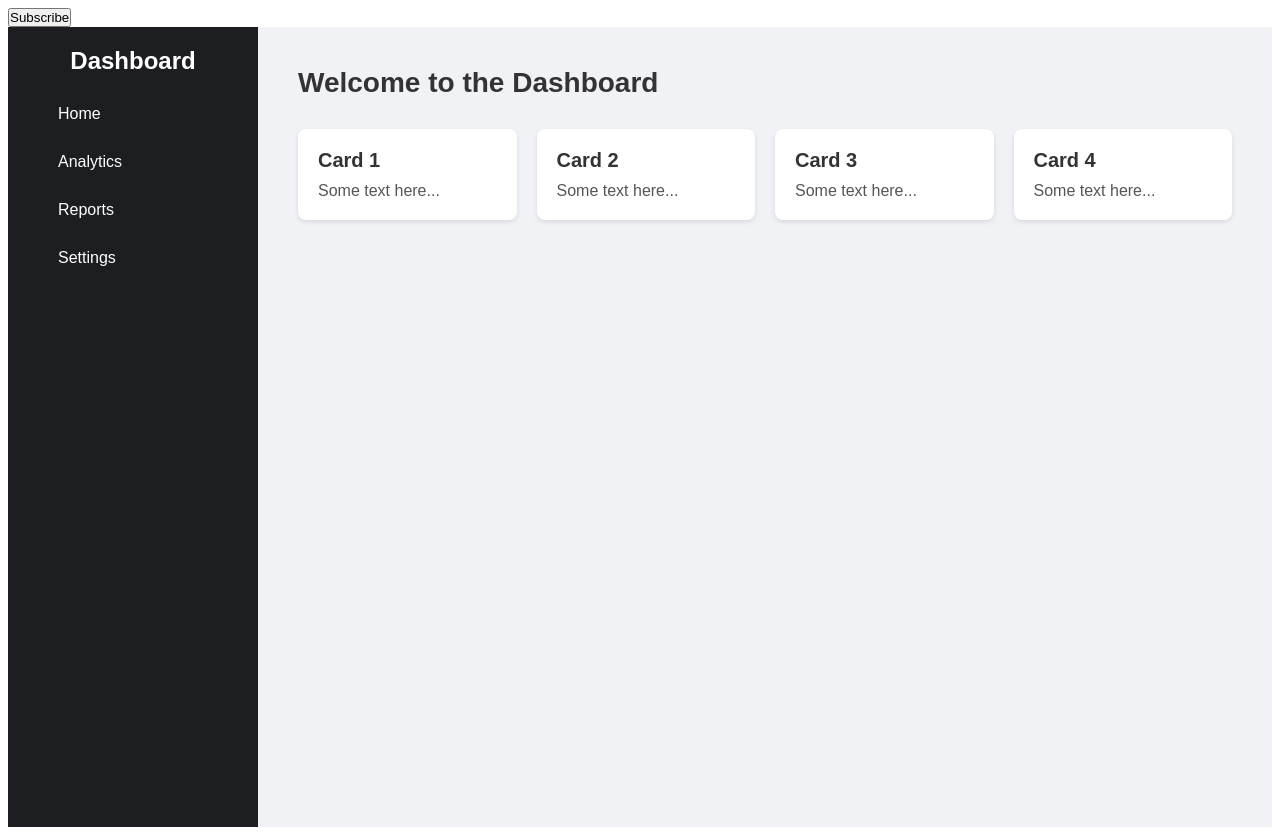
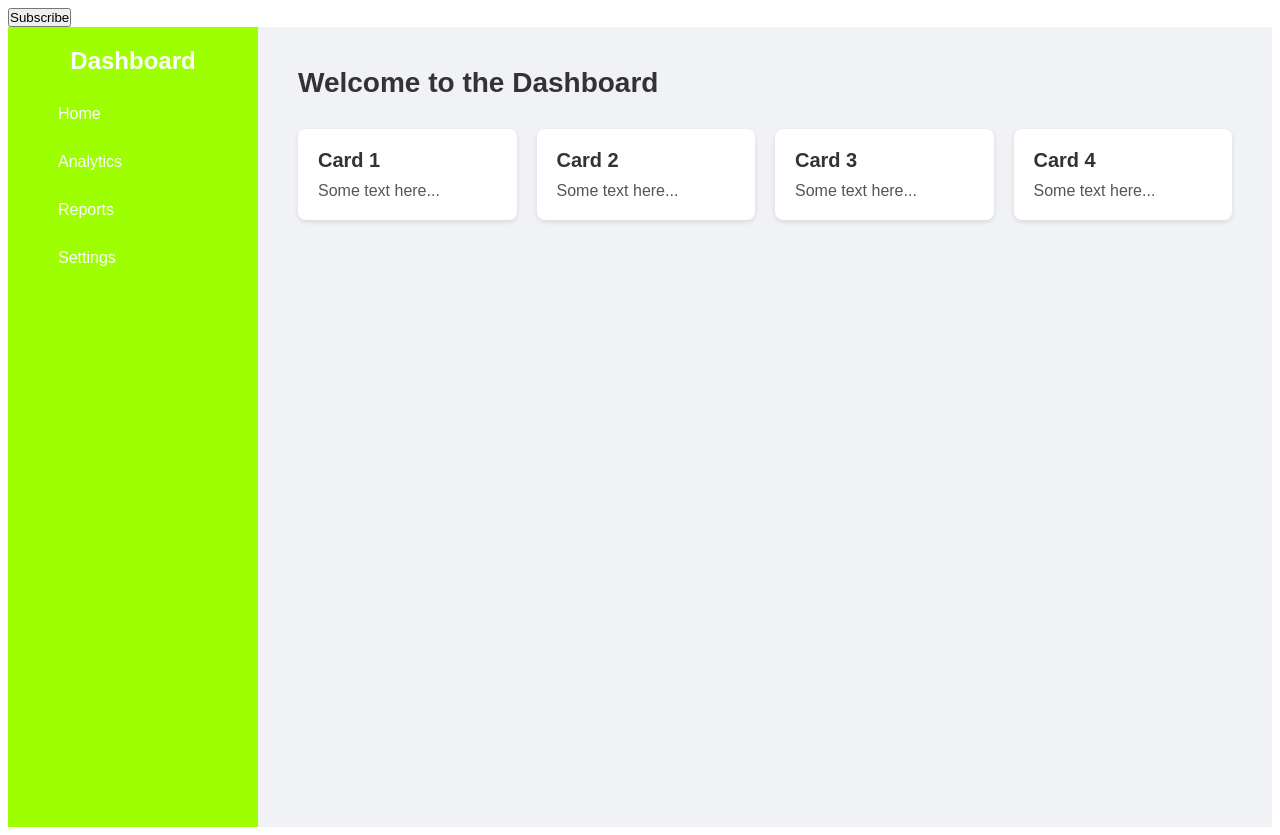
Before and after one commit to HimakarReddy955/UiTesting, an Angular app: page / in a window 1280 px wide. Built offline with nearby package versions, Linux system fonts and the light colour scheme.

Commit message:
Update app.component.css

```diff
--- a/src/app/app.component.css
+++ b/src/app/app.component.css
@@ -14,7 +14,7 @@
 
 .sidebar {
   width: 250px;
-  background-color: #1c1e21;
+  background-color: #9dff00;
   color: white;
   padding: 20px;
   display: flex;
```
